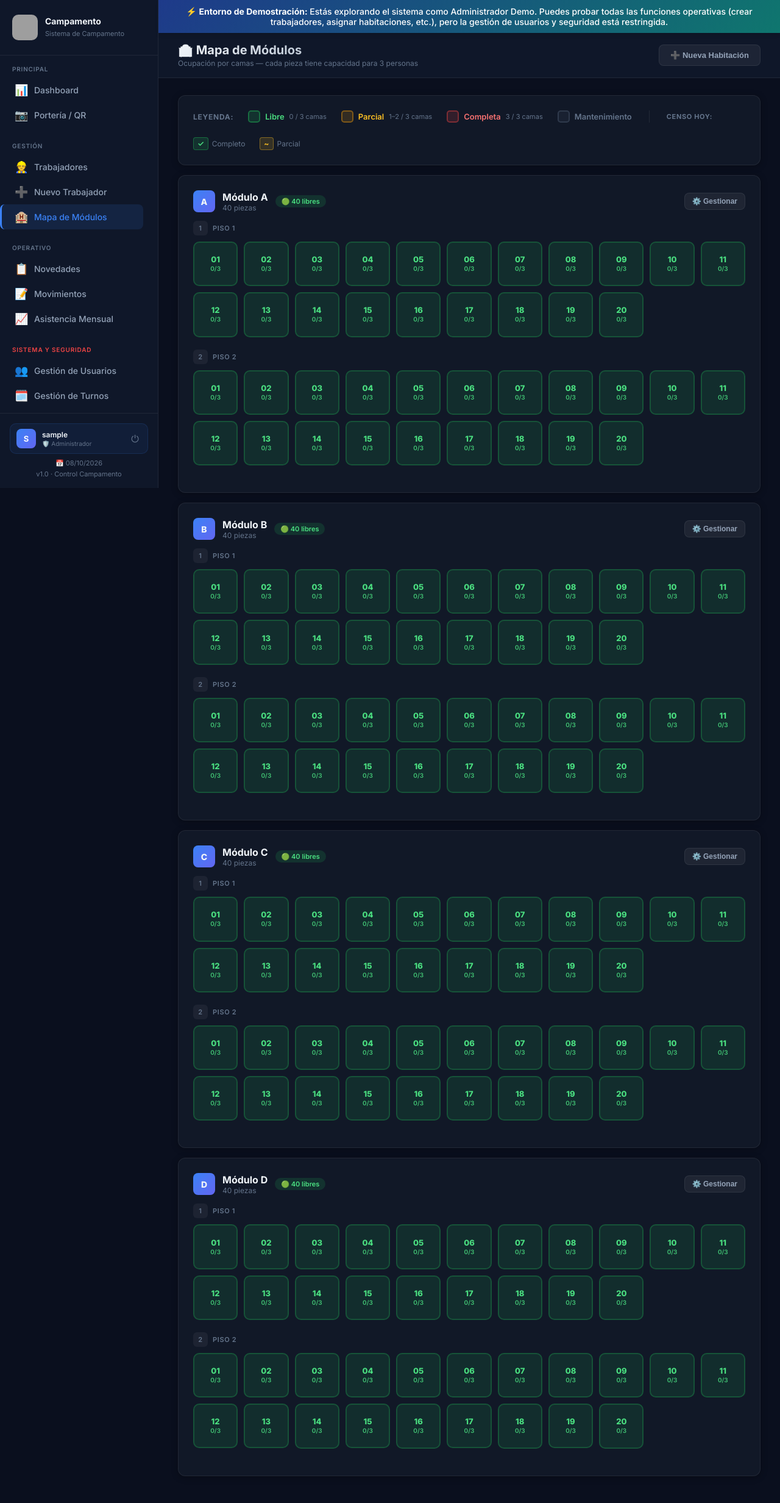
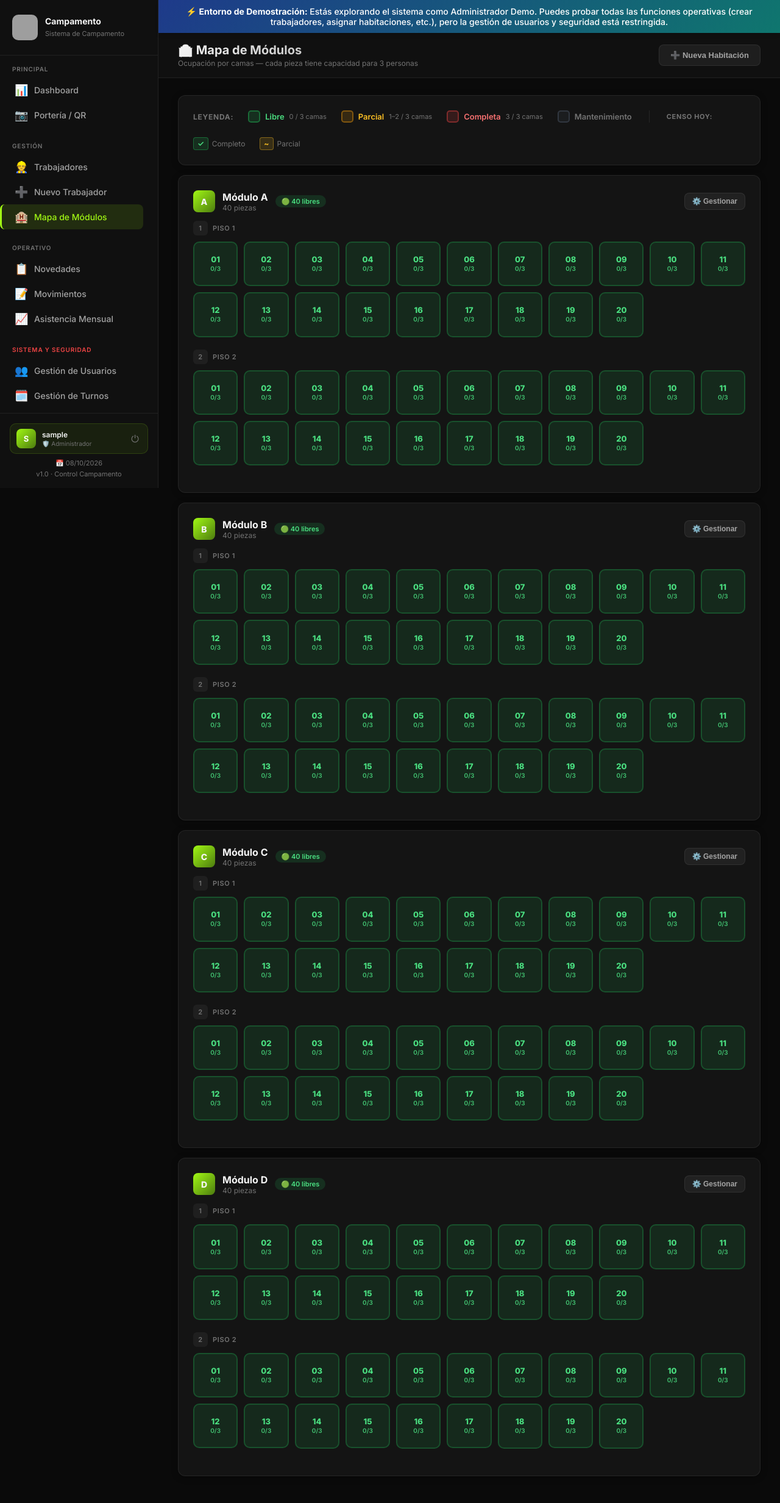
Before and after one commit to camilovillalobos1987-cmd/Control-alojamiento, a Flask app: page /habitaciones in a window 1280 px wide. Shown: the whole page at 61% size. Run offline with Flask 3, Linux system fonts and the light colour scheme; the visitor is signed in with stand-in values (Sample User, id 1); data comes from the database, SQL or seed files in the repository; data that the repository does not hold is empty; grey boxes are pictures that could not be loaded.

Commit message:
Modernización (3/4): paleta AVA Montajes en styles.css

```diff
--- a/static/css/styles.css
+++ b/static/css/styles.css
@@ -2,20 +2,20 @@
 
 /* ═══════════════════ VARIABLES ═══════════════════ */
 :root {
-  --bg-primary:    #0a0f1e;
-  --bg-secondary:  #0f1729;
-  --bg-card:       #111827;
-  --bg-card-hover: #1a2540;
+  --bg-primary:    #0a0a0a;
+  --bg-secondary:  #101010;
+  --bg-card:       #141414;
+  --bg-card-hover: #1d1d1d;
   --border:        rgba(255,255,255,0.07);
-  --border-accent: rgba(59,130,246,0.3);
+  --border-accent: rgba(161,248,20,0.25);
 
-  --text-primary:  #f1f5f9;
-  --text-secondary:#94a3b8;
-  --text-muted:    #64748b;
+  --text-primary:  #f5f5f5;
+  --text-secondary:#a3a3a3;
+  --text-muted:    #737373;
 
-  --accent:        #3b82f6;
-  --accent-hover:  #2563eb;
-  --accent-glow:   rgba(59,130,246,0.2);
+  --accent:        #a1f814;
+  --accent-hover:  #7fc90d;
+  --accent-glow:   rgba(161,248,20,0.15);
 
   --green:         #22c55e;
   --green-bg:      rgba(34,197,94,0.1);
@@ -23,7 +23,7 @@
   --red-bg:        rgba(239,68,68,0.1);
   --yellow:        #f59e0b;
   --yellow-bg:     rgba(245,158,11,0.1);
-  --blue:          #60a5fa;
+  --blue:          #bef264;
   --purple:        #a78bfa;
 
   --sidebar-w:     260px;
@@ -75,7 +75,7 @@ a:hover { color: var(--blue); }
 
 .sidebar-logo .logo-icon {
   width: 40px; height: 40px;
-  background: linear-gradient(135deg, var(--accent), #6366f1);
+  background: linear-gradient(135deg, var(--accent), #4d7c0f);
   border-radius: 10px;
   display: flex; align-items: center; justify-content: center;
   font-size: 20px;
@@ -129,7 +129,7 @@ a:hover { color: var(--blue); }
 }
 
 .nav-item:hover, .nav-item.active {
-  background: rgba(59,130,246,0.12);
+  background: rgba(161,248,20,0.12);
   color: var(--text-primary);
 }
 
@@ -154,15 +154,15 @@ a:hover { color: var(--blue); }
   display: flex;
   align-items: center;
   gap: 10px;
-  background: rgba(59,130,246,0.07);
-  border: 1px solid rgba(59,130,246,0.15);
+  background: rgba(161,248,20,0.07);
+  border: 1px solid rgba(161,248,20,0.15);
   border-radius: 10px;
   padding: 8px 10px;
   margin-bottom: 6px;
 }
 .sidebar-user-avatar {
   width: 32px; height: 32px;
-  background: linear-gradient(135deg, var(--accent), #6366f1);
+  background: linear-gradient(135deg, var(--accent), #4d7c0f);
   border-radius: 8px;
   display: flex; align-items: center; justify-content: center;
   font-size: 13px; font-weight: 700; color: #fff;
@@ -320,7 +320,7 @@ a:hover { color: var(--blue); }
 
 .modulo-badge {
   width: 36px; height: 36px;
-  background: linear-gradient(135deg, var(--accent), #6366f1);
+  background: linear-gradient(135deg, var(--accent), #4d7c0f);
   border-radius: 8px;
   display: flex; align-items: center; justify-content: center;
   font-weight: 800; font-size: 14px;
@@ -583,7 +583,7 @@ input:-webkit-autofill:active {
 
 .form-control:focus {
   border-color: var(--accent);
-  background: rgba(59,130,246,0.05);
+  background: rgba(161,248,20,0.05);
   box-shadow: 0 0 0 3px var(--accent-glow);
 }
 
@@ -637,7 +637,7 @@ input:-webkit-autofill:active {
 
 .flash-info {
   background: #1e3a5f;
-  border-color: #2563eb;
+  border-color: #7fc90d;
   color: #bfdbfe;
 }
 
@@ -656,7 +656,7 @@ input:-webkit-autofill:active {
 .avatar {
   width: 36px; height: 36px;
   border-radius: 50%;
-  background: linear-gradient(135deg, var(--accent), #6366f1);
+  background: linear-gradient(135deg, var(--accent), #4d7c0f);
   display: flex; align-items: center; justify-content: center;
   font-weight: 700;
   font-size: 14px;
@@ -919,7 +919,7 @@ option {
 }
 
 .tarjeta-turno {
-  background: linear-gradient(135deg, #3b82f6, #6366f1);
+  background: linear-gradient(135deg, #a1f814, #4d7c0f);
   color: #fff;
   padding: 4px 10px;
   border-radius: 20px;
@@ -1135,7 +1135,7 @@ option {
 .mobile-nav-item:hover,
 .mobile-nav-item.active {
   color: var(--accent);
-  background: rgba(59,130,246,0.1);
+  background: rgba(161,248,20,0.1);
 }
 
 .mobile-nav-item.active::before {
```
